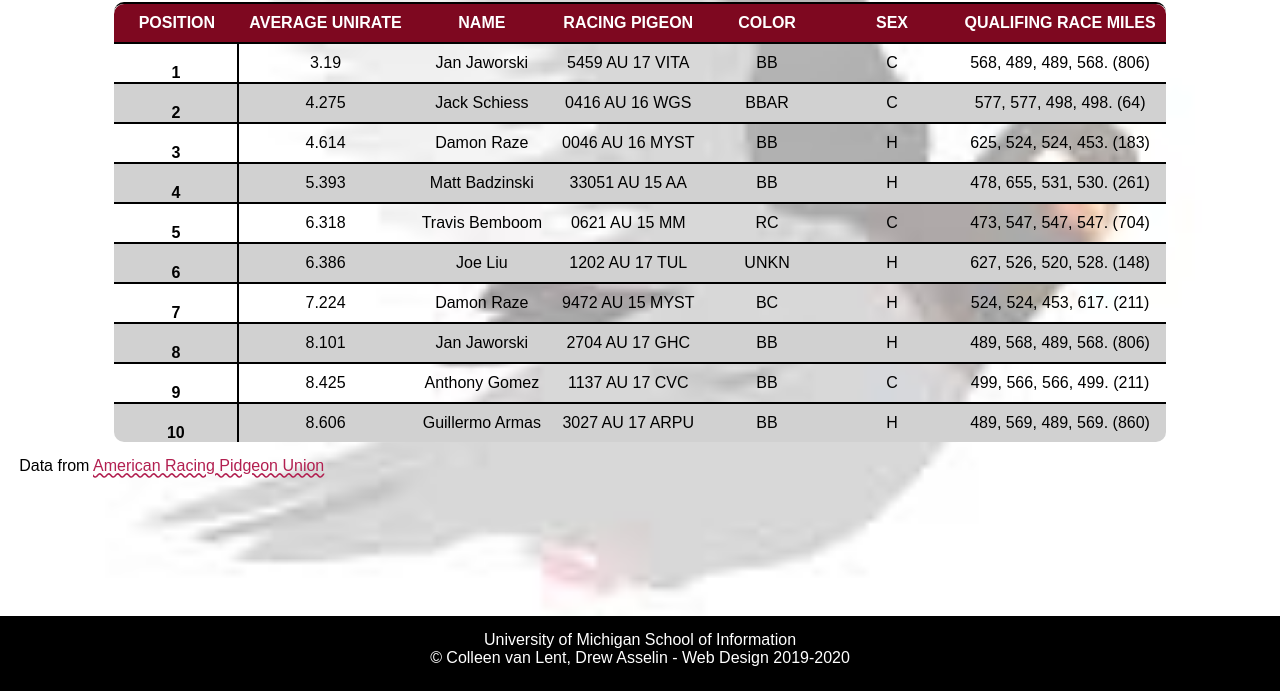
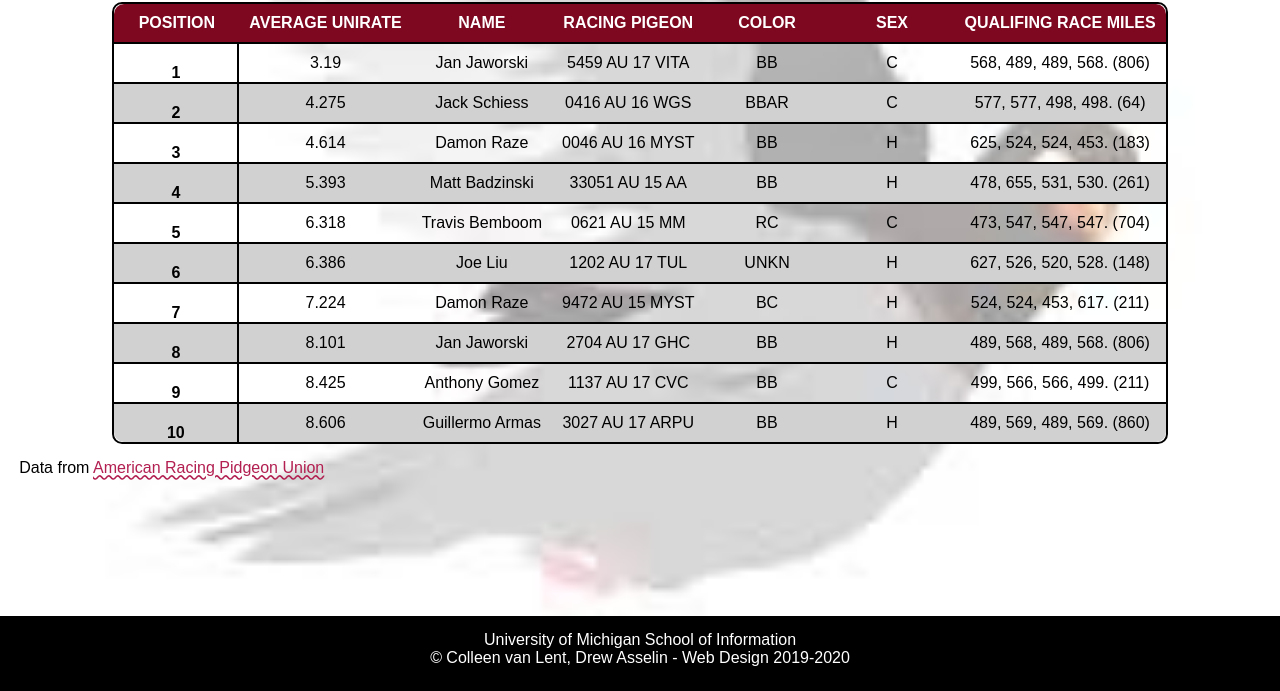
Before and after one commit to Kavyapranati-Pratapa/homework4-2021, a plain HTML site: page index.html in a window 1280 px wide. Shown: the part 109-800 px from the top of the page. Drawn offline with Linux system fonts and the light colour scheme; a web font is replaced by a local one.

Commit message:
Add files via upload

```diff
--- a/css/style.css
+++ b/css/style.css
@@ -102,7 +102,7 @@ tr:hover{
 
 /*Req 7*/
 table{
-    border-top: 2px solid #000000;
+    border: 2px solid #000000;
     margin: 0 auto;
     border-radius: 10px;
     border-collapse: inherit;
```
